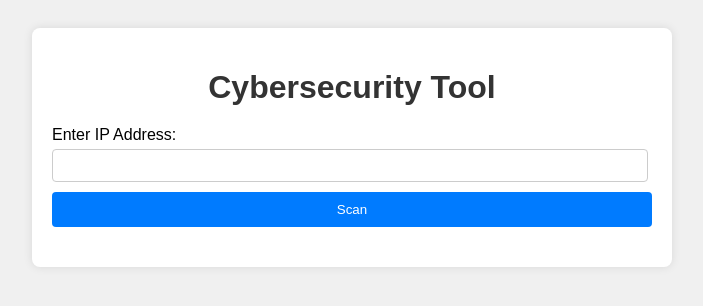
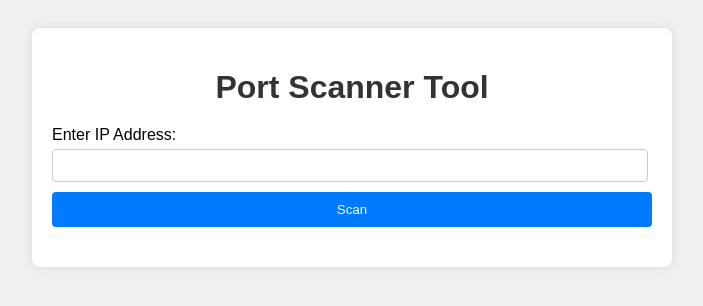
Before and after one commit to ChrisChapters/port_scanner, a Flask app: page / in a window 1280 px wide. Shown: the top 306 px of the page, without its empty margins (288-991 px from the left). Run offline with Flask 2, Linux system fonts and the light colour scheme.

Commit message:
Update index.html

```diff
--- a/app/templates/index.html
+++ b/app/templates/index.html
@@ -2,12 +2,12 @@
 <html lang="en">
 <head>
     <meta charset="UTF-8">
-    <title>Cybersecurity Tool</title>
+    <title>Port Scanner</title>
     <link rel="stylesheet" href="{{ url_for('static', filename='styles.css') }}">
 </head>
 <body>
     <div class="container">
-        <h1>Cybersecurity Tool</h1>
+        <h1>Port Scanner Tool</h1>
         <form action="{{ url_for('main.index') }}" method="post"> <!-- Make sure to use the correct endpoint for form submission -->
             <label for="ip_address">Enter IP Address:</label>
             <input type="text" id="ip_address" name="ip_address" required>
```
